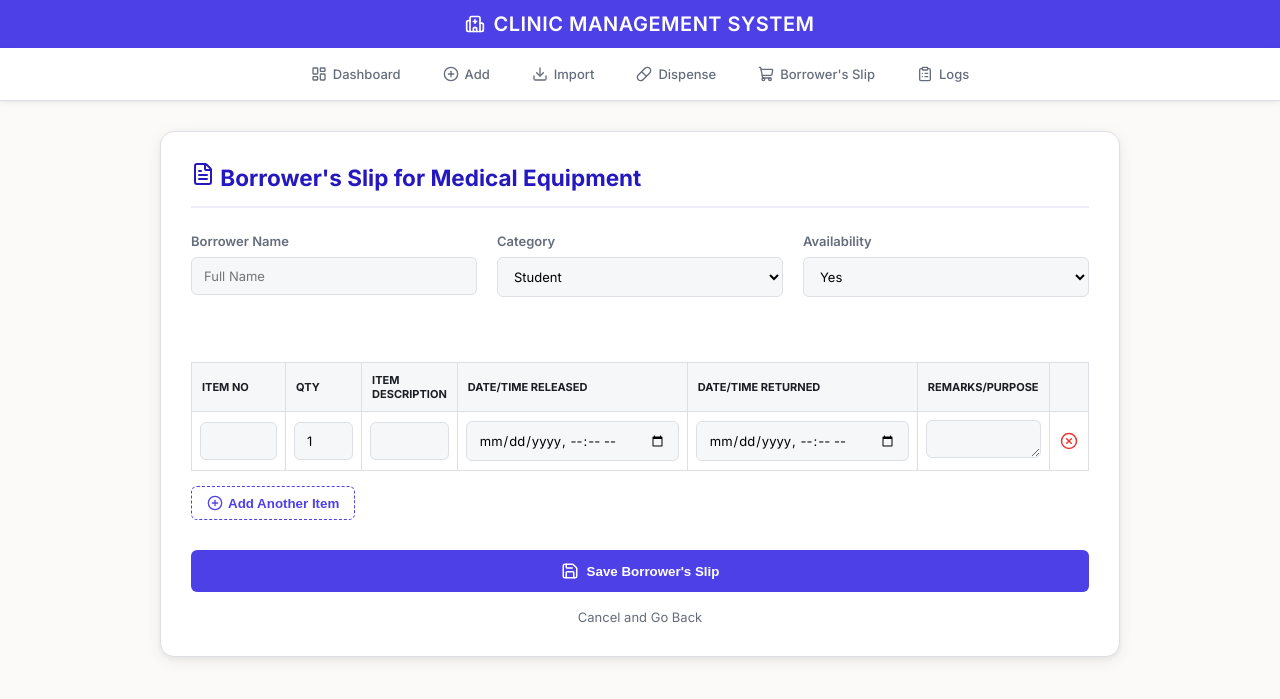
After one commit to JonardPasilan/Medicine_Inventory, a PHP site: page /add_borrower_slip.php in a window 1280 px wide. The commit adds this page. Shown: the top 699 px of the page. Run offline with PHP 8.4, Linux system fonts and the light colour scheme.

Commit message:
Minor update

```diff
--- /dev/null
+++ b/add_borrower_slip.php
@@ -0,0 +1,268 @@
+<?php
+require_once __DIR__ . '/header.php';
+require_once __DIR__ . '/db.php';
+
+$status_msg = '';
+$status_type = 'success';
+
+if (isset($_POST['save_slip'])) {
+    $borrower_name = mysqli_real_escape_string($conn, $_POST['borrower_name']);
+    $category = mysqli_real_escape_string($conn, $_POST['category']);
+    $availability = mysqli_real_escape_string($conn, $_POST['availability']);
+
+    $conn->begin_transaction();
+    try {
+        $stmt = $conn->prepare("INSERT INTO borrowers_slips (borrower_name, category, availability) VALUES (?, ?, ?)");
+        $stmt->bind_param("sss", $borrower_name, $category, $availability);
+        $stmt->execute();
+        $slip_id = $conn->insert_id;
+
+        if (isset($_POST['items']) && is_array($_POST['items'])) {
+            $item_stmt = $conn->prepare("INSERT INTO borrower_slip_items (slip_id, item_no, quantity, item_description, date_released, date_returned, remarks_purpose) VALUES (?, ?, ?, ?, ?, ?, ?)");
+
+            foreach ($_POST['items'] as $item) {
+                $item_no = $item['item_no'];
+                $qty = intval($item['quantity']);
+                $desc = $item['description'];
+                $released = !empty($item['released']) ? $item['released'] : null;
+                $returned = !empty($item['returned']) ? $item['returned'] : null;
+                $remarks = $item['remarks'];
+
+                $item_stmt->bind_param("isissss", $slip_id, $item_no, $qty, $desc, $released, $returned, $remarks);
+                $item_stmt->execute();
+            }
+        }
+
+        $conn->commit();
+        header("Location: borrowers_slip.php?saved=1");
+        exit();
+    } catch (Exception $e) {
+        $conn->rollback();
+        $status_msg = "Error: " . $e->getMessage();
+        $status_type = 'error';
+    }
+}
+?>
+
+<style>
+    .container {
+        max-width: 1000px;
+        margin: 30px auto;
+        padding: 0 20px;
+    }
+    .form-card {
+        background: var(--color-surface);
+        border: 1px solid var(--color-border);
+        border-radius: var(--radius-lg);
+        padding: 30px;
+        box-shadow: var(--shadow-md);
+    }
+    .form-header {
+        margin-bottom: 25px;
+        border-bottom: 2px solid var(--color-brand-light);
+        padding-bottom: 15px;
+    }
+    .grid-header {
+        display: grid;
+        grid-template-columns: 1fr 1fr 1fr;
+        gap: 20px;
+        margin-bottom: 30px;
+    }
+    .form-group {
+        margin-bottom: 15px;
+    }
+    label {
+        display: block;
+        margin-bottom: 8px;
+        font-weight: 600;
+        font-size: var(--text-sm);
+        color: var(--color-text-secondary);
+    }
+    input, select, textarea {
+        width: 100%;
+        padding: 10px 12px;
+        border: 1px solid var(--color-border);
+        border-radius: var(--radius-sm);
+        background: var(--color-overlay);
+        font-family: inherit;
+        font-size: var(--text-sm);
+    }
+    input:focus, select:focus, textarea:focus {
+        outline: none;
+        border-color: var(--color-brand);
+        box-shadow: 0 0 0 2px var(--color-brand-light);
+    }
+
+    .items-table {
+        width: 100%;
+        margin-top: 20px;
+        border-collapse: collapse;
+    }
+    .items-table th {
+        background: var(--color-overlay);
+        padding: 10px;
+        text-align: left;
+        font-size: 11px;
+        text-transform: uppercase;
+        border: 1px solid var(--color-border);
+    }
+    .items-table td {
+        padding: 8px;
+        border: 1px solid var(--color-border);
+    }
+
+    .btn-add-row {
+        margin-top: 15px;
+        background: white;
+        border: 1px dashed var(--color-brand);
+        color: var(--color-brand);
+        padding: 8px 15px;
+        border-radius: var(--radius-sm);
+        cursor: pointer;
+        font-weight: 600;
+        display: flex;
+        align-items: center;
+        gap: 5px;
+        width: fit-content;
+    }
+    .btn-add-row:hover {
+        background: var(--color-brand-light);
+    }
+
+    .btn-save {
+        margin-top: 30px;
+        background: var(--color-brand);
+        color: white;
+        border: none;
+        padding: 12px 25px;
+        border-radius: var(--radius-sm);
+        font-weight: 600;
+        cursor: pointer;
+        display: flex;
+        align-items: center;
+        gap: 8px;
+        width: 100%;
+        justify-content: center;
+    }
+    .btn-save:hover {
+        background: var(--color-brand-dark);
+    }
+
+    .remove-row {
+        color: #e53935;
+        cursor: pointer;
+        display: flex;
+        align-items: center;
+        justify-content: center;
+    }
+</style>
+
+<div class="container">
+    <div class="form-card">
+        <form method="POST" id="slipForm">
+            <div class="form-header">
+                <h2 style="color: var(--color-brand-dark);"><i data-lucide="file-text"></i> Borrower's Slip for Medical Equipment</h2>
+            </div>
+
+            <?php if ($status_msg): ?>
+                <div style="padding: 10px; background: #ffebee; color: #c62828; border-radius: 4px; margin-bottom: 20px;">
+                    <?php echo $status_msg; ?>
+                </div>
+            <?php endif; ?>
+
+            <div class="grid-header">
+                <div class="form-group">
+                    <label>Borrower Name</label>
+                    <input type="text" name="borrower_name" required placeholder="Full Name">
+                </div>
+                <div class="form-group">
+                    <label>Category</label>
+                    <select name="category" required>
+                        <option value="Student">Student</option>
+                        <option value="Personnel">Personnel</option>
+                    </select>
+                </div>
+                <div class="form-group">
+                    <label>Availability</label>
+                    <select name="availability" required>
+                        <option value="Yes">Yes</option>
+                        <option value="No">No</option>
+                    </select>
+                </div>
+            </div>
+
+            <div style="overflow-x: auto;">
+                <table class="items-table" id="itemsTable">
+                    <thead>
+                        <tr>
+                            <th style="width: 100px;">Item No</th>
+                            <th style="width: 80px;">Qty</th>
+                            <th>Item Description</th>
+                            <th>Date/Time Released</th>
+                            <th>Date/Time Returned</th>
+                            <th>Remarks/Purpose</th>
+                            <th style="width: 40px;"></th>
+                        </tr>
+                    </thead>
+                    <tbody>
+                        <tr>
+                            <td><input type="text" name="items[0][item_no]"></td>
+                            <td><input type="number" name="items[0][quantity]" value="1" min="1"></td>
+                            <td><input type="text" name="items[0][description]" required></td>
+                            <td><input type="datetime-local" name="items[0][released]"></td>
+                            <td><input type="datetime-local" name="items[0][returned]"></td>
+                            <td><textarea name="items[0][remarks]" rows="1"></textarea></td>
+                            <td><div class="remove-row" onclick="removeRow(this)"><i data-lucide="x-circle" style="width: 18px; height: 18px;"></i></div></td>
+                        </tr>
+                    </tbody>
+                </table>
+            </div>
+
+            <button type="button" class="btn-add-row" onclick="addRow()">
+                <i data-lucide="plus-circle" style="width: 16px; height: 16px;"></i> Add Another Item
+            </button>
+
+            <button type="submit" name="save_slip" class="btn-save">
+                <i data-lucide="save" style="width: 18px; height: 18px;"></i> Save Borrower's Slip
+            </button>
+
+            <p style="text-align: center; margin-top: 15px;">
+                <a href="borrowers_slip.php" style="color: var(--color-text-secondary); text-decoration: none; font-size: 13px;">Cancel and Go Back</a>
+            </p>
+        </form>
+    </div>
+</div>
+
+<script>
+    let rowCount = 1;
+    function addRow() {
+        const table = document.getElementById('itemsTable').getElementsByTagName('tbody')[0];
+        const newRow = table.insertRow();
+
+        newRow.innerHTML = `
+            <td><input type="text" name="items[${rowCount}][item_no]"></td>
+            <td><input type="number" name="items[${rowCount}][quantity]" value="1" min="1"></td>
+            <td><input type="text" name="items[${rowCount}][description]" required></td>
+            <td><input type="datetime-local" name="items[${rowCount}][released]"></td>
+            <td><input type="datetime-local" name="items[${rowCount}][returned]"></td>
+            <td><textarea name="items[${rowCount}][remarks]" rows="1"></textarea></td>
+            <td><div class="remove-row" onclick="removeRow(this)"><i data-lucide="x-circle" style="width: 18px; height: 18px;"></i></div></td>
+        `;
+
+        rowCount++;
+        lucide.createIcons();
+    }
+
+    function removeRow(btn) {
+        const row = btn.parentNode.parentNode;
+        if (document.getElementById('itemsTable').rows.length > 2) {
+            row.parentNode.removeChild(row);
+        } else {
+            alert("At least one item is required.");
+        }
+    }
+
+    lucide.createIcons();
+</script>
+</body>
+</html>
--- a/db.php
+++ b/db.php
@@ -65,6 +65,29 @@ if (!in_array('prescriber_name', $existing_log_cols)) {
     $conn->query("ALTER TABLE logs ADD COLUMN prescriber_name VARCHAR(100) DEFAULT NULL AFTER patient_name");
 }
 
+// Borrower's Slip Tables
+$conn->query("CREATE TABLE IF NOT EXISTS `borrowers_slips` (
+  `id` int(11) NOT NULL AUTO_INCREMENT,
+  `borrower_name` varchar(255) NOT NULL,
+  `category` enum('Student', 'Personnel') NOT NULL,
+  `availability` enum('Yes', 'No') NOT NULL,
+  `created_at` timestamp NOT NULL DEFAULT current_timestamp(),
+  PRIMARY KEY (`id`)
+) ENGINE=InnoDB DEFAULT CHARSET=utf8mb4");
+
+$conn->query("CREATE TABLE IF NOT EXISTS `borrower_slip_items` (
+  `id` int(11) NOT NULL AUTO_INCREMENT,
+  `slip_id` int(11) NOT NULL,
+  `item_no` varchar(50) DEFAULT NULL,
+  `quantity` int(11) NOT NULL,
+  `item_description` varchar(255) NOT NULL,
+  `date_released` datetime DEFAULT NULL,
+  `date_returned` datetime DEFAULT NULL,
+  `remarks_purpose` text DEFAULT NULL,
+  PRIMARY KEY (`id`),
+  CONSTRAINT `fk_slip` FOREIGN KEY (`slip_id`) REFERENCES `borrowers_slips`(`id`) ON DELETE CASCADE
+) ENGINE=InnoDB DEFAULT CHARSET=utf8mb4");
+
 // Auto-Archive of Expired/Empty Stocks
 $conn->query("UPDATE medicines SET is_archived = 1 WHERE quantity <= 0 OR (expiration_date IS NOT NULL AND expiration_date < CURDATE())");
 
--- a/header.php
+++ b/header.php
@@ -158,5 +158,6 @@
     <a href="add.php" class="<?php echo $current_page == 'add.php' ? 'active' : ''; ?>"><i data-lucide="plus-circle" style="width: 16px; height: 16px;"></i> Add</a>
     <a href="import.php" class="<?php echo $current_page == 'import.php' ? 'active' : ''; ?>"><i data-lucide="download" style="width: 16px; height: 16px;"></i> Import</a>
     <a href="dispense.php" class="<?php echo $current_page == 'dispense.php' ? 'active' : ''; ?>"><i data-lucide="pill" style="width: 16px; height: 16px;"></i> Dispense</a>
+    <a href="borrowers_slip.php" class="<?php echo $current_page == 'borrowers_slip.php' ? 'active' : ''; ?>"><i data-lucide="shopping-cart" style="width: 16px; height: 16px;"></i> Borrower's Slip</a>
     <a href="logs.php" class="<?php echo $current_page == 'logs.php' ? 'active' : ''; ?>"><i data-lucide="clipboard-list" style="width: 16px; height: 16px;"></i> Logs</a>
 </div>
```
Also changed, not shown: borrowers_slip.php (added, +160 -0 lines), view_borrower_slip.php (added, +252 -0 lines).
